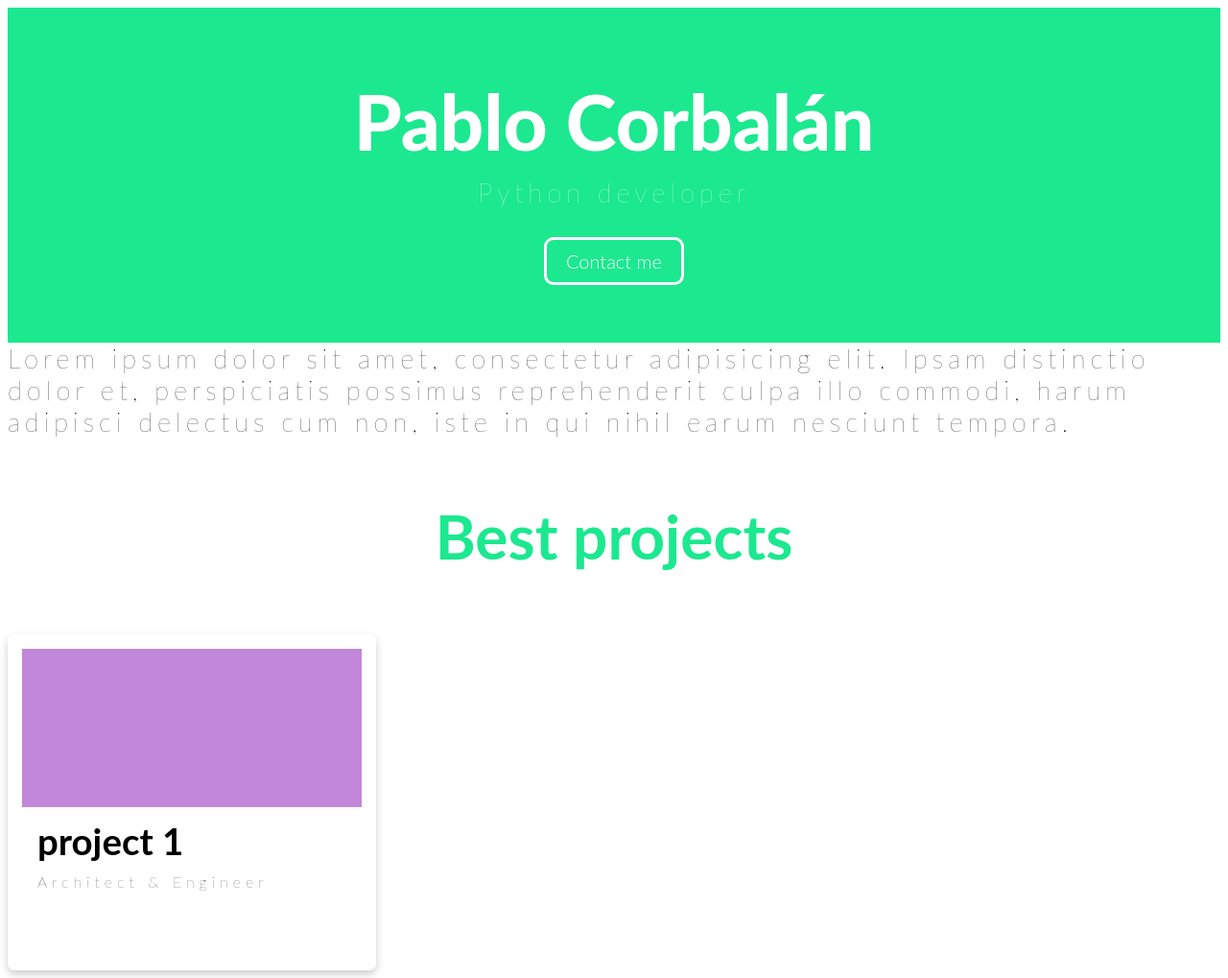
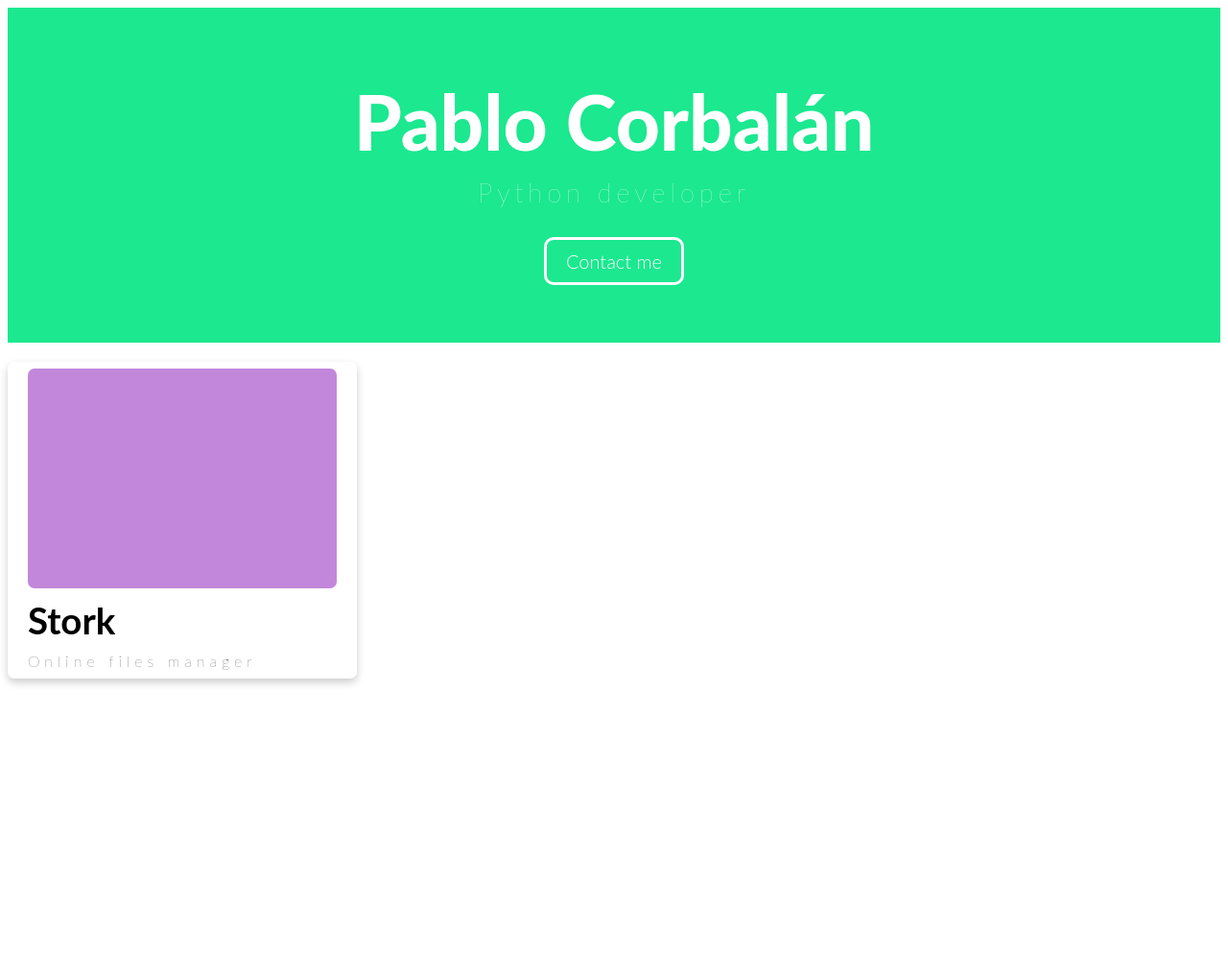
Before and after one commit to PabloCorbCon/PersonalWeb, a Flask app: page / in a window 1280 px wide. Shown: the whole page at 96% size. After the commit the page ends 714 px from the top, so only its background shows below. Run offline with Flask 2, Linux system fonts and the light colour scheme.

Commit message:
image added

```diff
--- a/templates/main.html
+++ b/templates/main.html
@@ -12,27 +12,16 @@
 		<!--banner-->
 		<div>
 			<section class="banner">
-
 				<h1>Pablo Corbalán</h1>
 				<p>Python developer</p>
 				<a class="round-button">Contact me</a>
 			</section>
-	</div>
-	<!--paragraph-->
-	<div class="main-text">
-		<p>
-			Lorem ipsum dolor sit amet, consectetur adipisicing elit. Ipsam distinctio dolor et, perspiciatis possimus reprehenderit culpa illo commodi, harum adipisci delectus cum non, iste in qui nihil earum nesciunt tempora.
-		<p>
-	</div>
 		<!--cards-->
-	<div>
-		<h3 align="center" id = "best-projects-title">Best projects</h3>
 		<div class="card">
-	  		<div class="card-project-bg"></div>
 			<div class="container">
-	    		<h4 class="card-b-text"><b>project 1</b></h4>
-	    		<p class="card-subtext">Architect & Engineer</p>
-	  		</div>
+				<div class="card-bg"></div>
+		   		<h4 class="card-b-text"><b>Stork</b></h4>
+		   		<p class="card-subtext">Online files manager</p>
 		  	</div>
 		</div>
 	</body>
--- a/templates/style/maincss.css
+++ b/templates/style/maincss.css
@@ -9,6 +9,7 @@ a {
     font-family: "Lato";
 }
 h1 {
+    background-image:none;
     font-size: 5em;
     padding: 10px 0;
     font-weight: 850;
@@ -49,28 +50,31 @@ p {
     box-shadow: 0 4px 8px 0 rgba(0,0,0,0.2);
     transition: 0.3s;
     padding-top: 50px;
-    padding: 15px;
+    padding: 5px;
     width: 28%;
     height: 20em;
     font-family: "Lato";
     border-radius:7px;
+    margin-top:20px;
 }
 .main.text {
     padding: 15px;
 }
-}
+
 /* On mouse-over, add a deeper shadow */
 .card:hover {
     box-shadow: 0 8px 16px 0 rgba(0,0,0,0.4);
 }
+
 /* Add some padding inside the card container */
 .container {
     padding: 2px 16px;
 }
-.card-project-bg {
+.card-bg {
     background: #C287DA;
     padding-bottom: 5px;
-    height:10em;
+    height:14em;
+    border-radius: 7px;
 }
 .card-b-text {
     font-size: 2.4em;
@@ -78,9 +82,3 @@ p {
 .card-subtext {
     font-size: 1em;
 }
-
-#best-projects-title{
-    font-family: "Lato";
-    font-size: 4em;
-    color: #1BE88F;
-}
```
Also changed, not shown: templates/images/banner_and_foto.png (added). Lines whose indentation alone changed are shown as unchanged.
